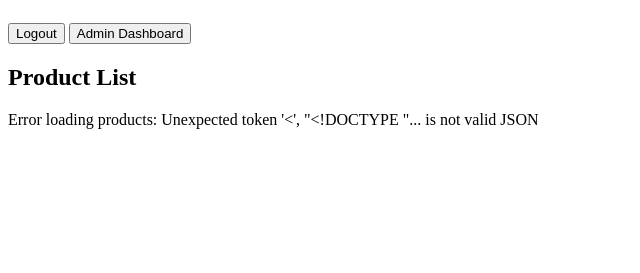
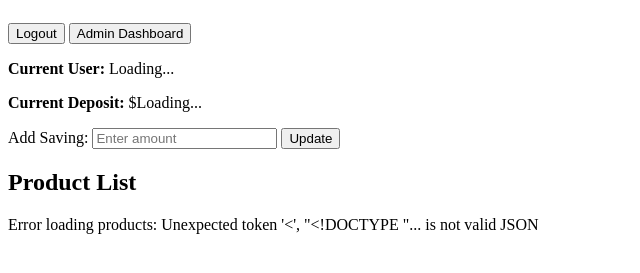
Before and after one commit to BigData2025-Rev/ruili-project1, a Flask app: template templates/welcome.html in a window 1280 px wide. Shown: the part 57-330 px from the top of the page, without its empty margins (0-640 px from the left). Run offline with Flask 3, Linux system fonts and the light colour scheme; the template is opened without the code that fills it, so the values that code supplies are empty.

Commit message:
Feature added, now user can have deposit and add money to deposit.

```diff
--- a/controller/Controller.py
+++ b/controller/Controller.py
@@ -50,6 +50,23 @@
 User Related API
 """
 
+@app.route('/user/username', methods=['GET'])
+def get_current_username():
+    if 'token' not in session:
+        return redirect(url_for('index'))
+    return jsonify({"username": session['username']})
+
+@app.route('/user/deposit', methods=['GET'])
+def get_current_deposit():
+    if 'token' not in session:
+        return jsonify({"success": False, "message": "Unauthorized access."}), 401
+    result = UserService.get_current_deposit_by_id(session["user_id"])
+
+    if not result["success"]:
+        return jsonify({"success": False, "message": result["message"], "deposit": 0.00}), 404
+    return jsonify({"success": True, "deposit": result["deposit"]}), 200
+
+
 @app.route('/admin', methods=['GET'])
 def admin_page():
     if 'token' not in session:
@@ -101,7 +118,29 @@
     result = UserService.update_user_role_by_user_id(data['user_id'], data['role'])
     return jsonify(result)
 
+@app.route('/user/adddeposite', methods=['PUT'])
+def add_deposit_to_current_user():
+    if 'token' not in session:
+        return jsonify({"success": False, "message": "Unauthorized access."}), 401
 
+    data = request.json
+    if not data or 'amount' not in data:
+        return jsonify({"success": False, "message": "Deposit add amount are required."}), 400
+
+    result = UserService.add_money_to_deposit_by_id(session['user_id'], data['amount'])
+    return jsonify(result), (200 if result["success"] else 400)
+
+@app.route('/user/minusdeposite', methods=['PUT'])
+def minus_deposit_to_current_user():
+    if 'token' not in session:
+        return jsonify({"success": False, "message": "Unauthorized access."}), 401
+
+    data = request.json
+    if not data or 'amount' not in data:
+        return jsonify({"success": False, "message": "Deposit minus amount are required."}), 400
+
+    result = UserService.minus_money_to_deposit_by_id(session['user_id'], data['amount'])
+    return jsonify(result), (200 if result["success"] else 400)
 """
 Product related API
 """
--- a/static/js/welcome.js
+++ b/static/js/welcome.js
@@ -16,6 +16,64 @@
         }
     } catch (error) {
         alert('Error accessing admin page.');
+    }
+});
+
+// Load current user information
+async function loadCurrentUser() {
+    try {
+        const usernameResponse = await fetch('/user/username');
+        const usernameResult = await usernameResponse.json();
+        if (!usernameResult.username) {
+            throw new Error('Failed to retrieve username.');
+        }
+        document.getElementById('current-username').textContent = usernameResult.username;
+
+        const depositResponse = await fetch('/user/deposit');
+        const depositResult = await depositResponse.json();
+        if (!depositResult.success) {
+            throw new Error(depositResult.message || 'Failed to retrieve deposit.');
+        }
+        document.getElementById('current-deposit').textContent = depositResult.deposit.toFixed(2);
+    } catch (error) {
+        alert(`Failed to load user information: ${error.message}`);
+        console.error(error);
+    }
+}
+
+// Load user info when page is loaded
+loadCurrentUser();
+
+// Add deposit functionality
+document.getElementById('add-deposit-button').addEventListener('click', async () => {
+    const addDepositInput = document.getElementById('add-deposit-input');
+    const amount = parseFloat(addDepositInput.value);
+
+    if (isNaN(amount) || amount <= 0) {
+        alert('Please enter a valid positive amount.');
+        return;
+    }
+
+    try {
+        const response = await fetch('/user/adddeposite', {
+            method: 'PUT',
+            headers: {
+                'Content-Type': 'application/json'
+            },
+            body: JSON.stringify({ amount })
+        });
+
+        const result = await response.json();
+        if (response.ok && result.success) {
+            alert('Deposit updated successfully!');
+            await loadCurrentUser(); // Reload user information
+            addDepositInput.value = ''; // Clear input field
+        } else {
+            alert(`Failed to update deposit: ${result.message}`);
+        }
+    } catch (error) {
+        alert('Failed to update deposit.');
+        console.error(error);
     }
 });
 
--- a/templates/welcome.html
+++ b/templates/welcome.html
@@ -29,6 +29,14 @@
     <button id="logout-button">Logout</button>
     <button id="admin-dashboard-button">Admin Dashboard</button>
 
+    <div>
+        <p><strong>Current User:</strong> <span id="current-username">Loading...</span></p>
+        <p><strong>Current Deposit:</strong> $<span id="current-deposit">Loading...</span></p>
+        <label for="add-deposit-input">Add Saving:</label>
+        <input type="number" id="add-deposit-input" min="0.01" step="0.01" placeholder="Enter amount">
+        <button id="add-deposit-button">Update</button>
+    </div>
+
     <h2>Product List</h2>
     <div id="loading-message">Loading products...</div>
     <table id="product-table" style="display:none;">
```
Also changed, not shown: dao/UserDAO.py (+23 -0 lines), model/User.py (+6 -3 lines), service/UserService.py (+47 -1 lines).
